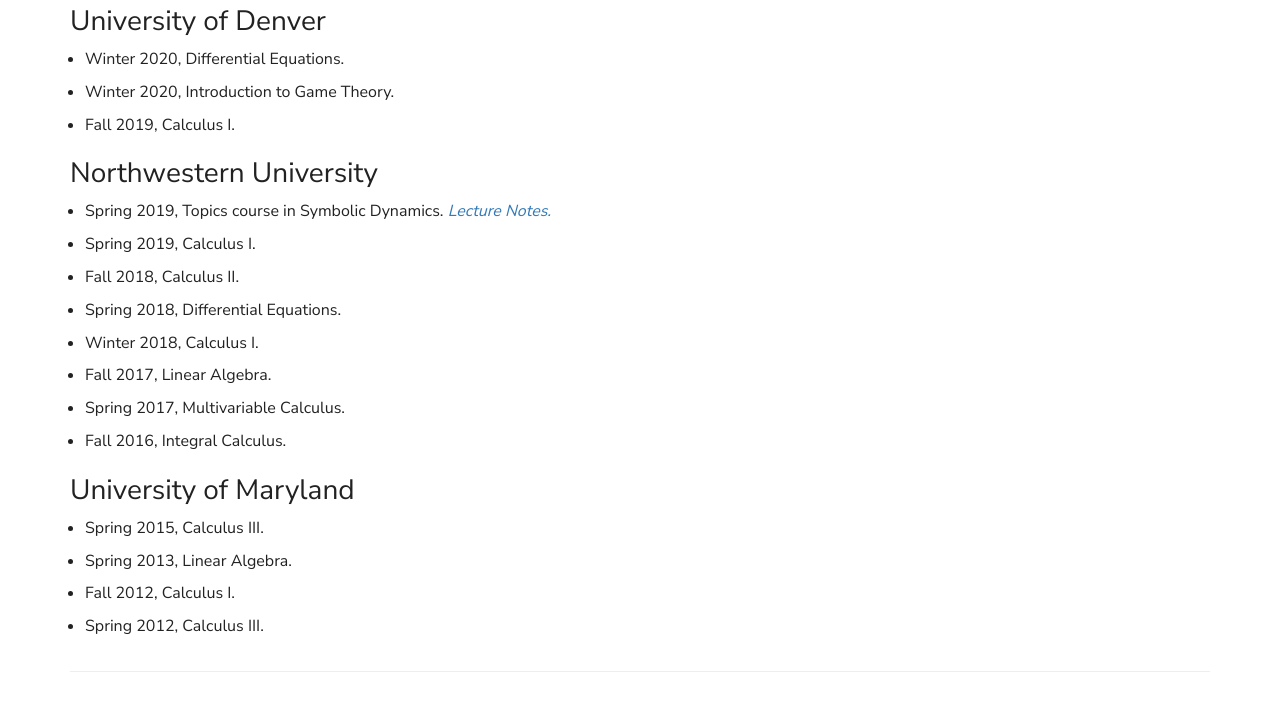
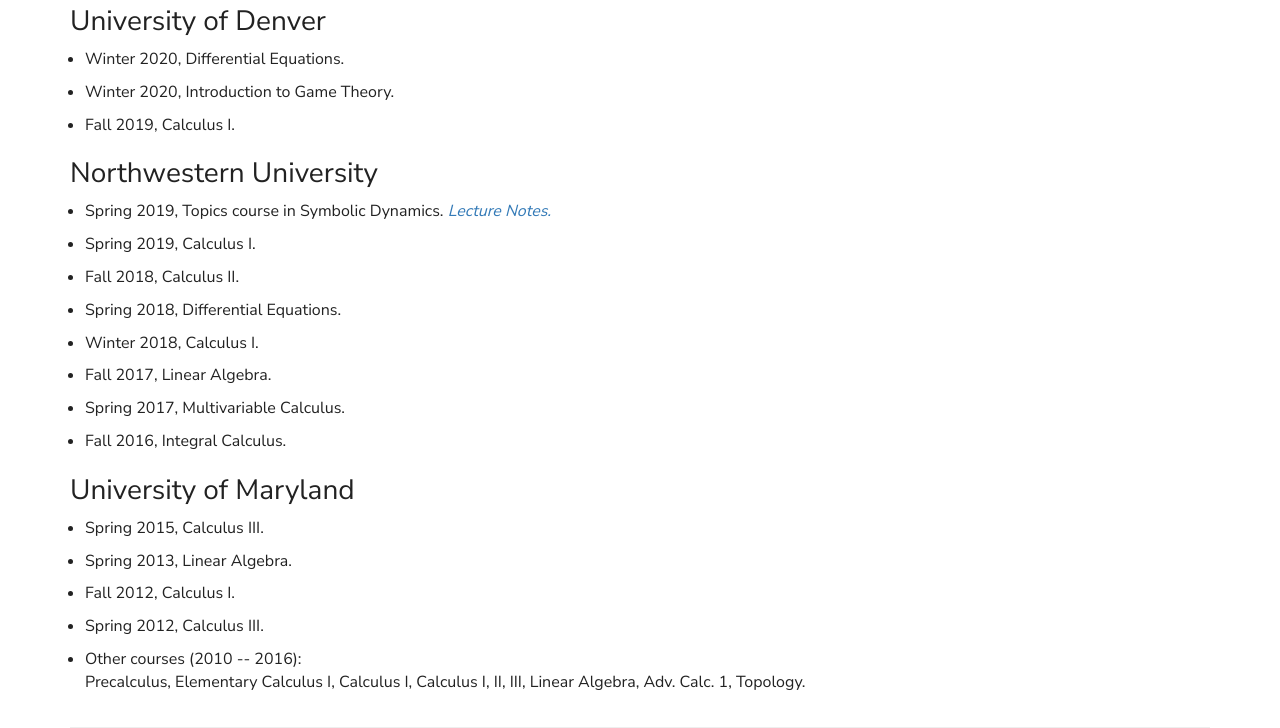
Before and after one commit to s-schmieding/s-schmieding.github.io, a plain HTML site: page teaching.html in a window 1280 px wide. Shown: the part 114-842 px from the top of the page. Drawn offline with nearby package versions, Linux system fonts and the light colour scheme; a web font is replaced by a local one.

Commit message:
old teaching

```diff
--- a/teaching.html
+++ b/teaching.html
@@ -94,6 +94,8 @@
             <li> Spring 2013, Linear Algebra.</li>
             <li> Fall 2012, Calculus I.</li>
             <li> Spring 2012, Calculus III.</li>
+	    <li> Other courses (2010 -- 2016): <br>
+		    Precalculus, Elementary Calculus I, Calculus I, Calculus I, II, III, Linear Algebra, Adv. Calc. 1, Topology.</li>
           </ul>
 
         </div>
```
